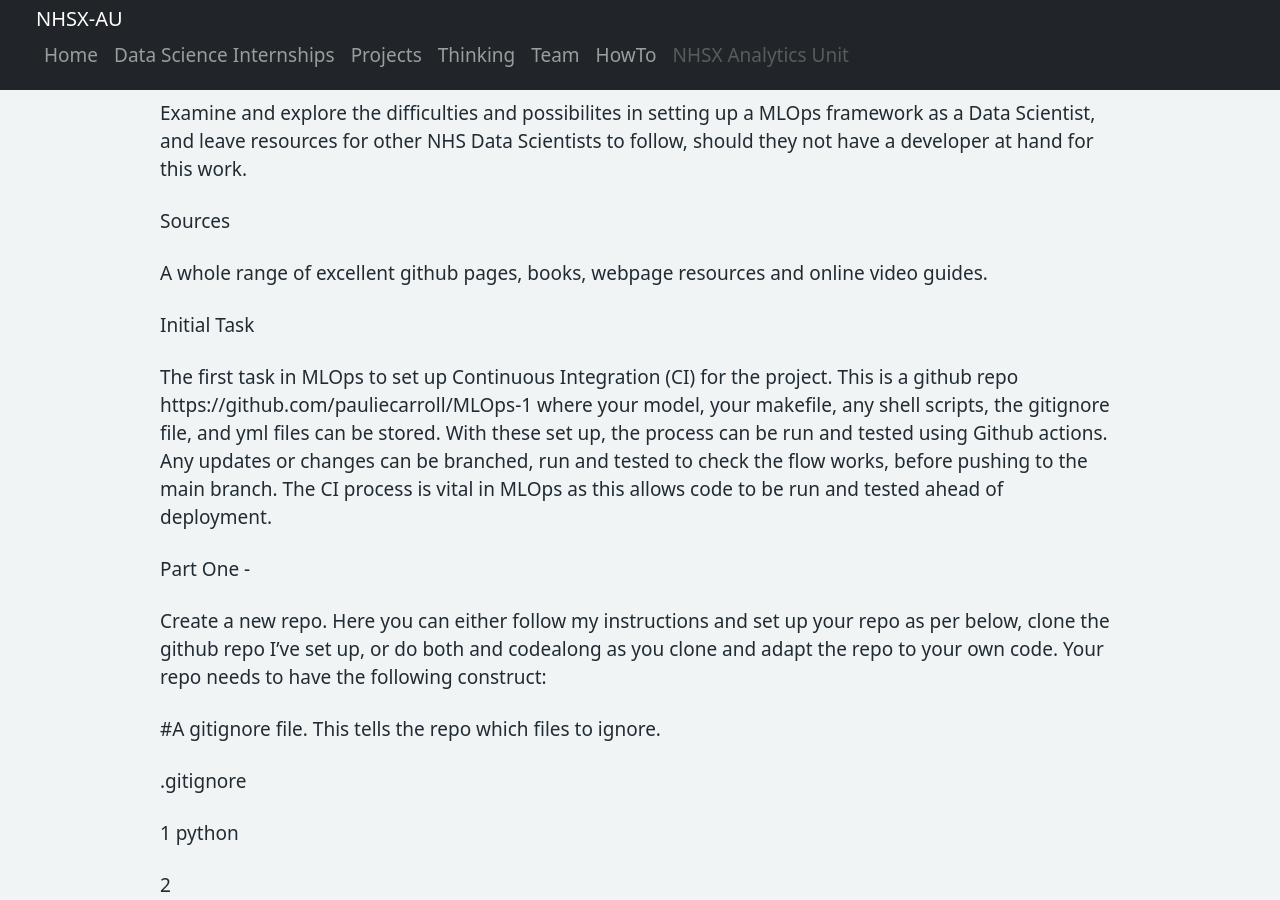
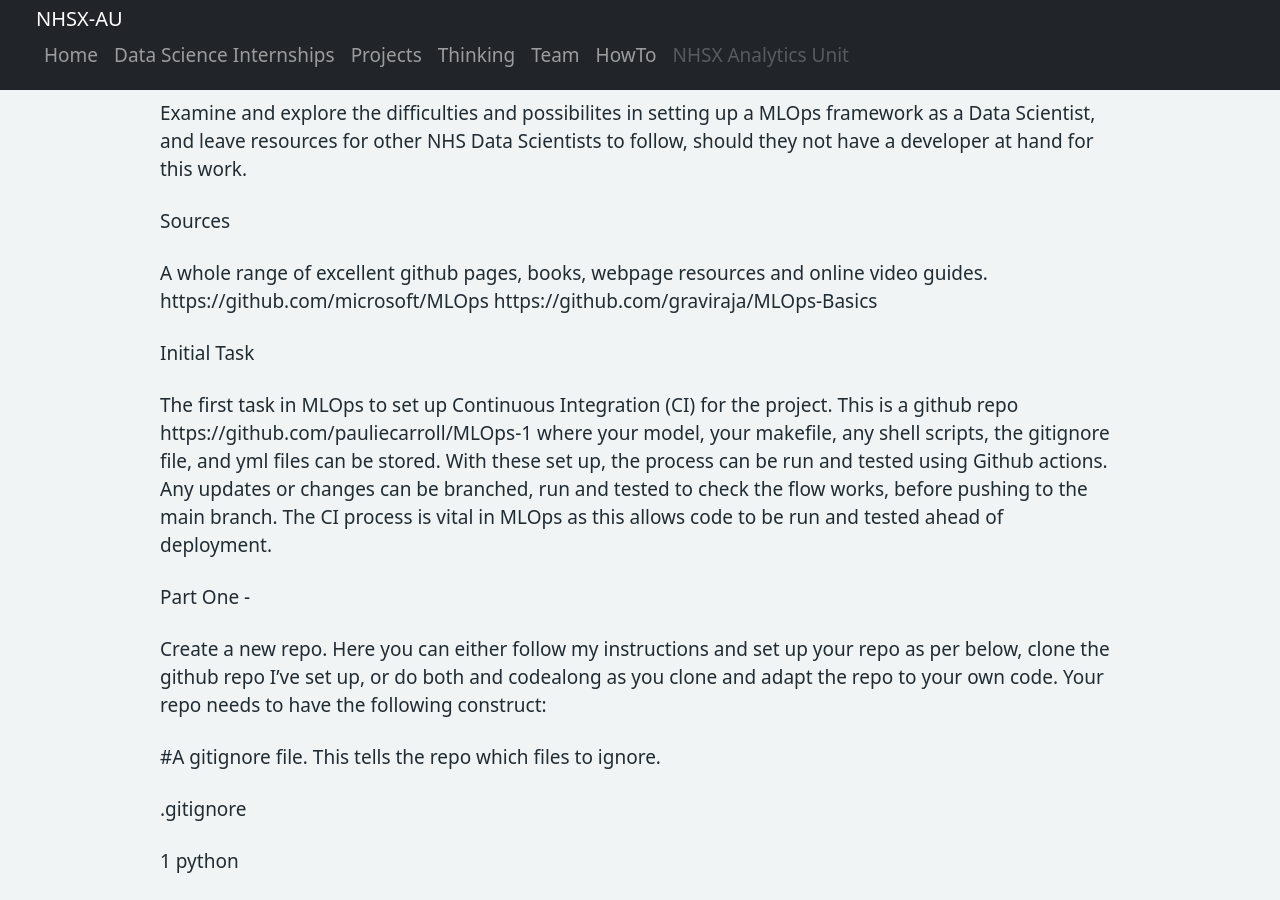
Before and after one commit to nhsx/AnalyticsUnit, a Jekyll site: the page built from MLOps.md, in a window 1280 px wide and 900 px high, scrolled down 510 px. Built offline with Jekyll 4.4.1, drawn with Linux system fonts in a browser that asks for light colours; part of the change alters nothing that is shown.

Commit message:
Update MLOps.md

```diff
--- a/MLOps.md
+++ b/MLOps.md
@@ -16,6 +16,8 @@ Examine and explore the difficulties and possibilites in setting up a MLOps fram
 Sources
 
 A whole range of excellent github pages, books, webpage resources and online video guides.
+https://github.com/microsoft/MLOps
+https://github.com/graviraja/MLOps-Basics
 
 
 Initial Task
```
